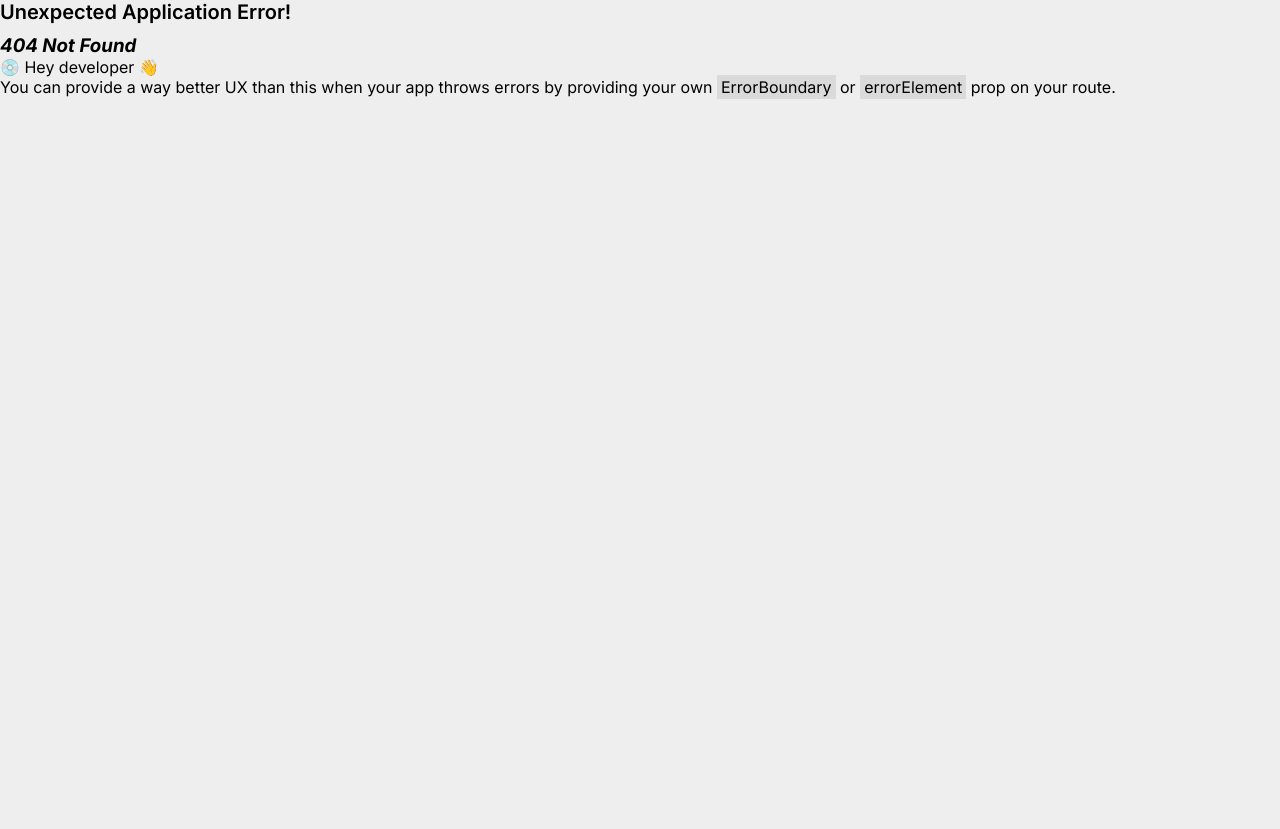
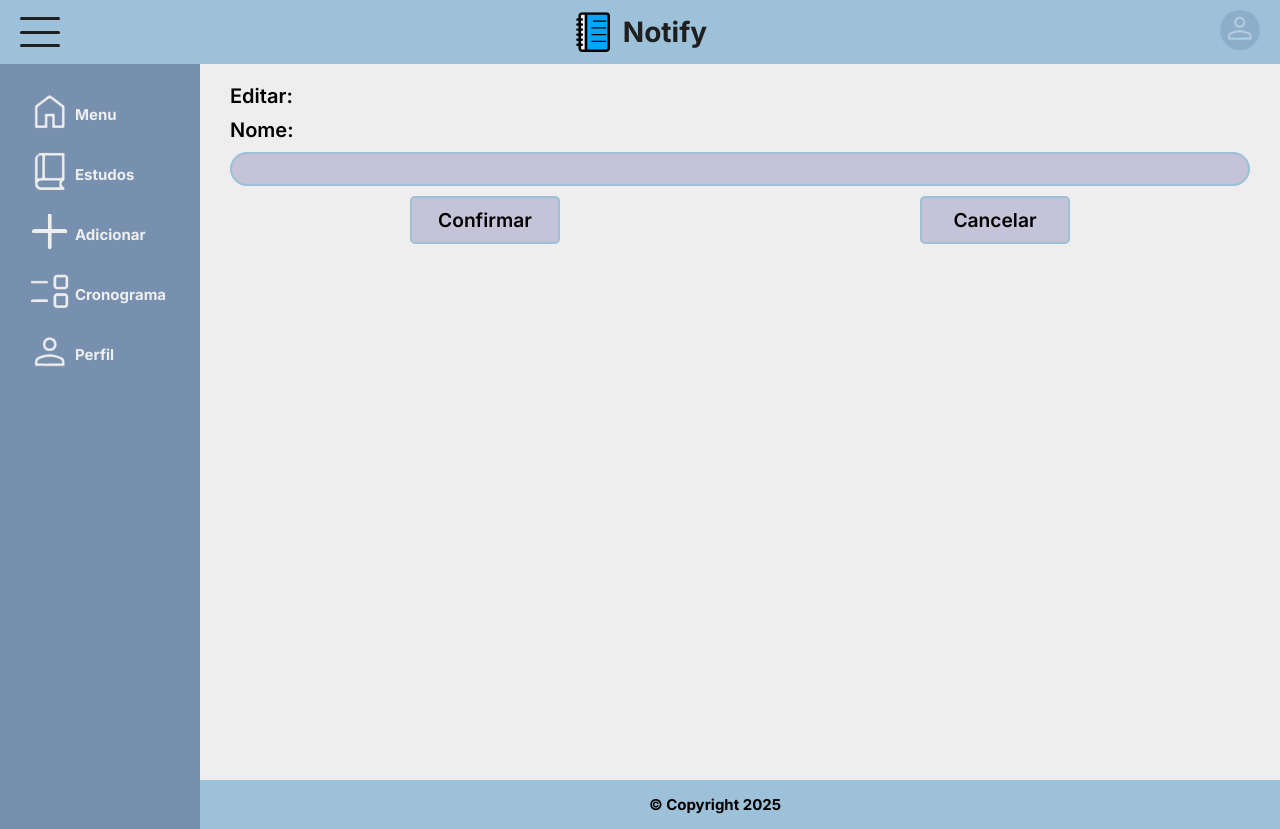
Before and after one commit to Notify-Systems/Notify, a React (Vite) app: page /edit/1/1 in a window 1280 px wide. Before the commit this address had no page. Before the commit the page ends 800 px from the top, so only its background shows below. Built offline with nearby package versions, Linux system fonts and the light colour scheme.

Commit message:
Programando página de edição

```diff
--- a/src/components/ui/Botoes.jsx
+++ b/src/components/ui/Botoes.jsx
@@ -5,11 +5,11 @@ import { SubjectContext } from "../../context/SubjectContext";
 import { NotesContext } from "../../context/NotesContext";
 import { TasksContext } from "../../context/TasksContext"
 
-export default function Botoes({ type, func, nomeRef, gradeRef, subjectRef, noteRef, dateRef, timeRef }) {
-    const { grades, addGrade } = useContext(GradesContext);
-    const { subjects, addSubject } = useContext(SubjectContext);
-    const { notes, addNote } = useContext(NotesContext);
-    const { tasks, addTask } = useContext(TasksContext);
+export default function Botoes({ type, func, id, nomeRef, gradeRef, subjectRef, noteRef, dateRef, timeRef }) {
+    const { addGrade, editGrade } = useContext(GradesContext);
+    const { addSubject, editSubject } = useContext(SubjectContext);
+    const { addNote, editNote } = useContext(NotesContext);
+    const { addTask, editTask } = useContext(TasksContext);
     const navigate = useNavigate();
 
     function add() {
@@ -45,15 +45,45 @@ export default function Botoes({ type, func, nomeRef, gradeRef, subjectRef, note
                         break;
                 }
                 break;
+            case "edit":
+                switch(type) {
+                    case "grade":
+                        editGrade(Number(id), nome);
+                        break;
+                    case "subject":
+                        const grade = Number(gradeRef.current?.innerText);
+                        editSubject (Number(id), nome, grade);
+                        break;
+                    case "note":
+                        const materiaNota = Number(subjectRef.current?.innerText);
+                        const note = noteRef.current?.value;
+                        editNote(Number(id), nome, materiaNota, note);
+                        break;
+                    case "task":
+                        const materiaTarefa = Number(subjectRef.current?.innerText);
+                        const date = dateRef.current?.value;
+                        const time = timeRef.current?.value;
+                        if(!date || !time) {
+                            alert("Preencha os campos de data e hora");
+                            return;
+                        }
+                        editTask(Number(id), nome, materiaTarefa, date, time);
+                        break;
+                }
         }
         navigate("/");
+    }
+
+    function cancel() {
+        if(confirm("Você realmente deseja cancelar a operação?"))
+            navigate("/")
     }
 
     return (
         <>
             <section className="edit-buttons">
                 <button id="btnConfirmar" onClick={add}>Confirmar</button>
-                <button id="btnCancelar">Cancelar</button>
+                <button id="btnCancelar" onClick={cancel}>Cancelar</button>
             </section>
         </>
     )
--- a/src/main.jsx
+++ b/src/main.jsx
@@ -19,7 +19,7 @@ const router = createBrowserRouter([
       {path: "/", element: <Home />},
       {path: "/estudos", element: <Estudos />},
       {path: "/add/:info", element: <Add />},
-      {path: "/edit/:info", element: <Edit />},
+      {path: "/edit/:info/:id", element: <Edit />},
       {path: "/cronograma", element: <Cronograma />},
       {path: "/perfil", element: <Perfil />}
     ]
--- a/src/pages/Edit.jsx
+++ b/src/pages/Edit.jsx
@@ -1,3 +1,4 @@
+import { useRef } from "react"
 import { useParams } from "react-router-dom"
 import Aside from "../components/layout/Aside"
 import Nome from "../components/ui/Nome"
@@ -9,31 +10,47 @@ import Prazo from "../components/ui/Prazo"
 import "../add.css"
 
 export default function Edit() {
-    const { info } = useParams();
+    const { info, id } = useParams();
+    const nomeRef = useRef();
+    const gradeRef = useRef();
+    const subjectRef = useRef();
+    const noteRef = useRef();
+    const dateRef = useRef();
+    const timeRef = useRef();
 
     return (
         <>
             <main className="add">
                 <h2>Editar:</h2>
-                <Nome />
+                <Nome nomeRef={nomeRef} />
                 {info === "subject" &&
                 <>
-                    <SelSerie />
+                    <SelSerie gradeRef={gradeRef} />
                 </>
                 }
                 {info === "note" &&
                 <>
-                    <SelMateria />
-                    <WriteNote />
+                    <SelMateria subjectRef={subjectRef} />
+                    <WriteNote noteRef={noteRef} />
                 </>
                 }
                 {info === "task" &&
                 <>
-                    <SelMateria />
-                    <Prazo />
+                    <SelMateria subjectRef={subjectRef} />
+                    <Prazo dateRef={dateRef} timeRef={timeRef} />
                 </>
                 }
-                <Botoes type={info} func="edit" />
+                <Botoes
+                    type={info}
+                    func="edit"
+                    id={id}
+                    nomeRef={nomeRef}
+                    gradeRef={gradeRef}
+                    subjectRef={subjectRef}
+                    noteRef={noteRef}
+                    dateRef={dateRef}
+                    timeRef={timeRef}
+                />
             </main>
             <Aside />
         </>
```
